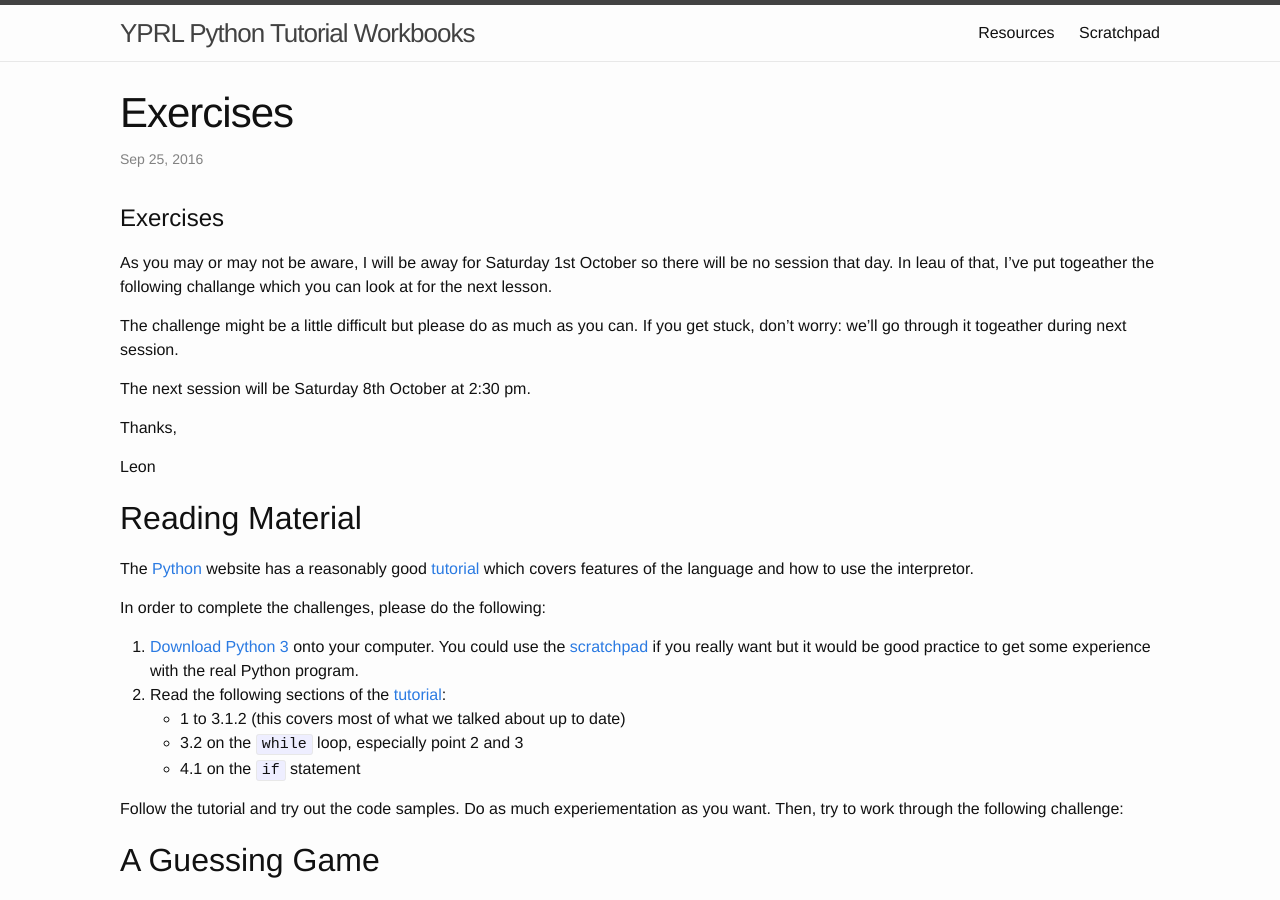
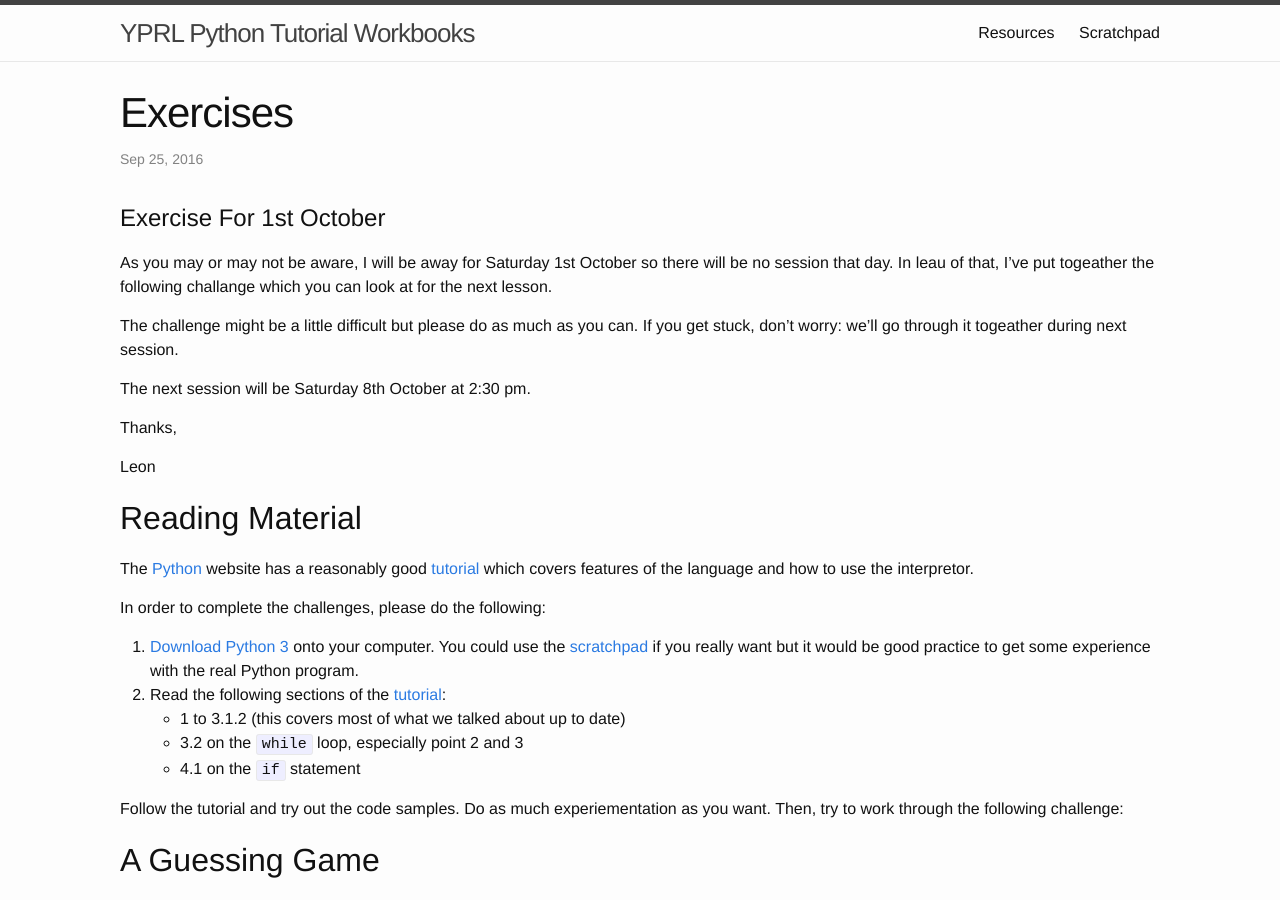
Before and after one commit to lmika/yprl-python-workbooks, a Jekyll site: the page built from _posts/2016-09-25-exercises.markdown, in a window 1280 px wide and 900 px high. Built offline with Jekyll 4.4.1, drawn with Linux system fonts in a browser that asks for light colours.

Commit message:
Finish exercise for 01-10

```diff
--- a/_posts/2016-09-25-exercises.markdown
+++ b/_posts/2016-09-25-exercises.markdown
@@ -5,7 +5,7 @@ date:   2016-09-25 10:00:00
 categories: exercises
 ---
 
-# Exercises
+# Exercise For 1st October
 
 As you may or may not be aware, I will be away for Saturday 1st October so there will be no session
 that day.  In leau of that, I've put togeather the following challange which you can look at for the
@@ -49,7 +49,7 @@ Try to build a guessing game where the user has to guess a number between 1 and
 4. If the user guesses too low, the program will print "Too low"
 5. If the user guesses right, the program will say "Correct"
 
-<iframe src="https://trinket.io/embed/python/691b37d400" width="100%" height="700" frameborder="0" marginwidth="0" marginheight="0" allowfullscreen></iframe>
+<iframe src="https://trinket.io/embed/python/691b37d400?outputOnly=true&amp;start=result" width="100%" height="700" frameborder="0" marginwidth="0" marginheight="0" allowfullscreen></iframe>
 
 You can build the program in the following stages:
 
```
